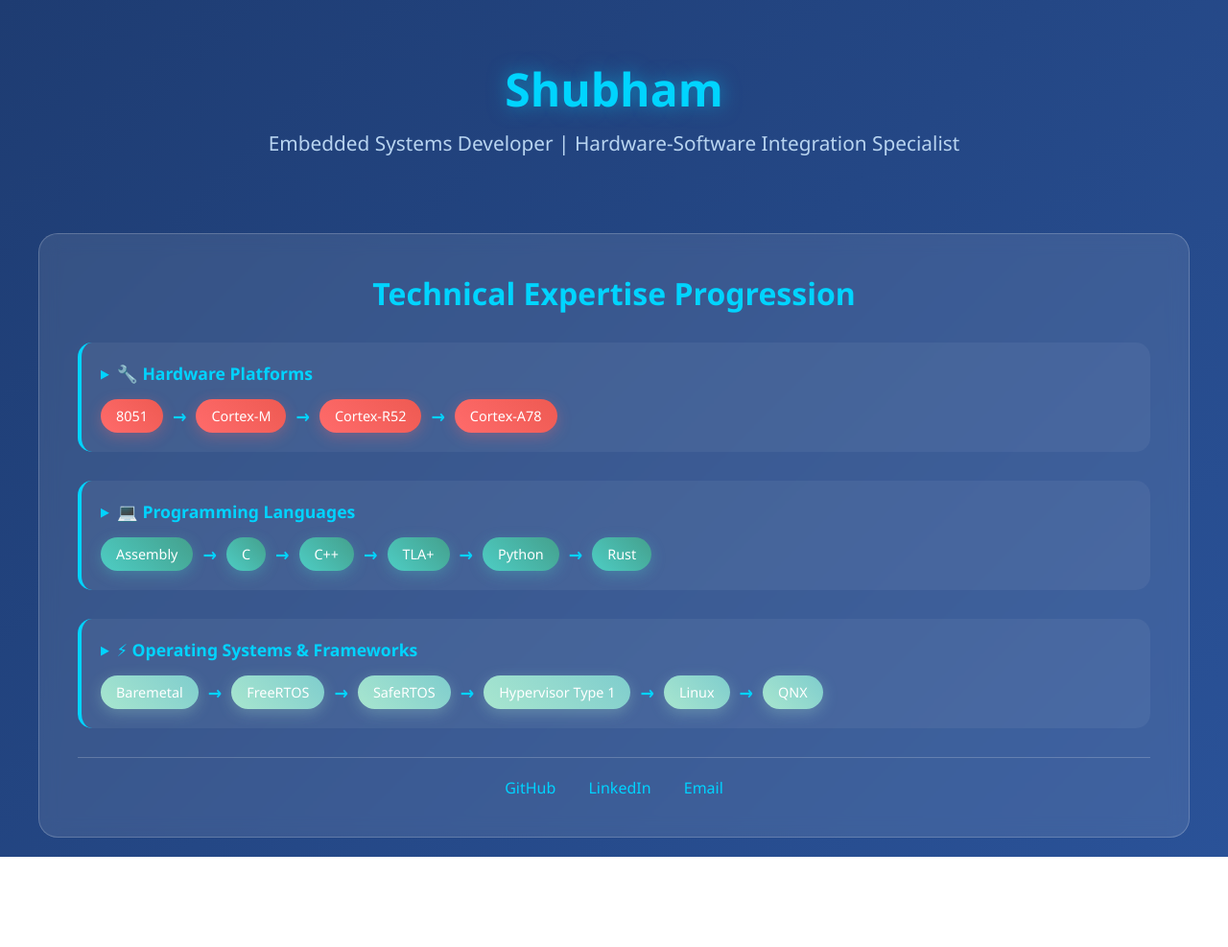
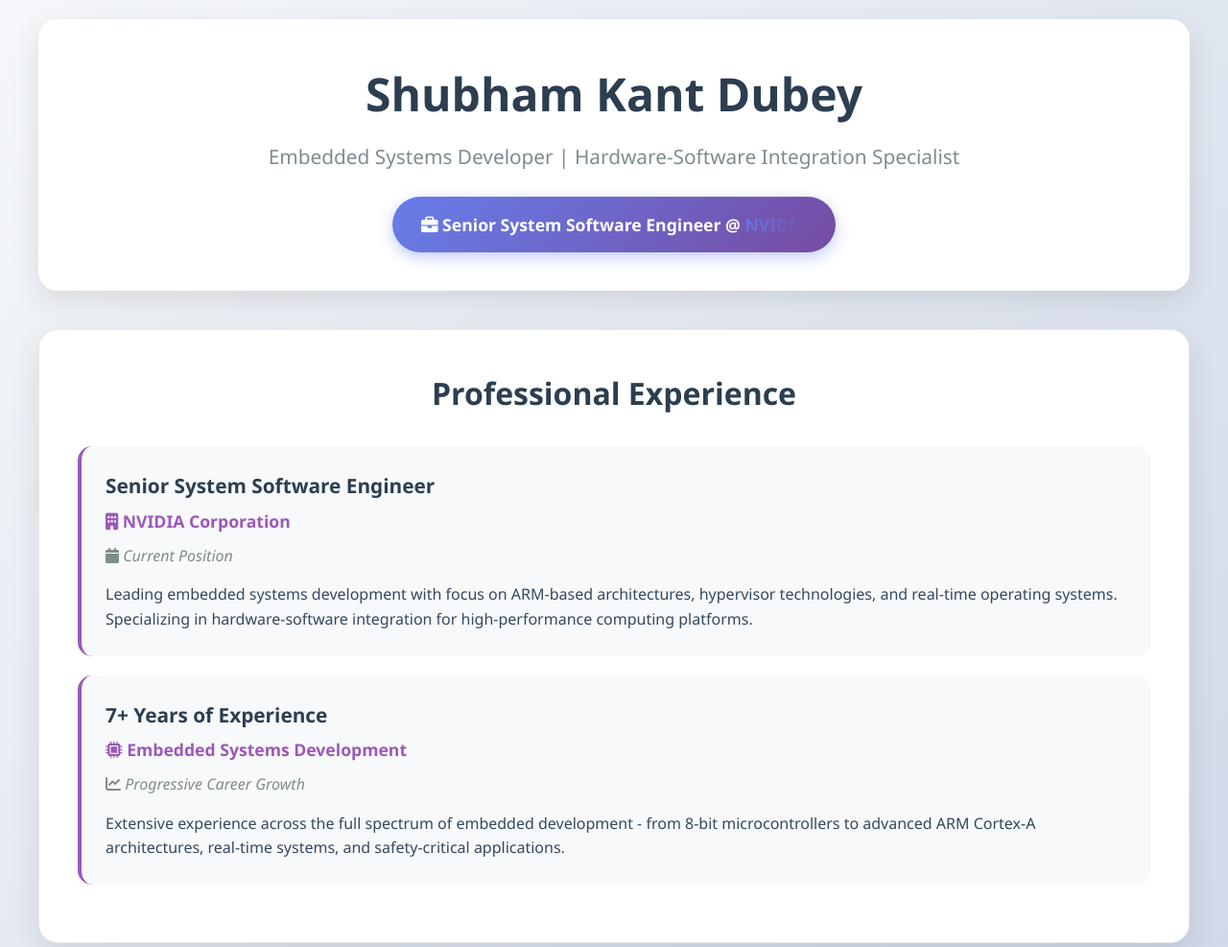
Before and after one commit to skd-byte/skd-byte.github.io, a plain HTML site: page index.html in a window 1280 px wide. Shown: the top 987 px of the page at 96% size. Before the commit the page ends 893 px from the top, so only its background shows below. Drawn offline with Linux system fonts and the light colour scheme.

Commit message:
Add initial Introduction updated

```diff
--- a/index.html
+++ b/index.html
@@ -4,6 +4,7 @@
     <meta charset="UTF-8">
     <meta name="viewport" content="width=device-width, initial-scale=1.0">
     <title>Shubham - Embedded Systems Developer</title>
+    <link rel="stylesheet" href="https://cdnjs.cloudflare.com/ajax/libs/font-awesome/6.0.0/css/all.min.css">
     <style>
         * {
             margin: 0;
@@ -13,10 +14,11 @@
 
         body {
             font-family: 'Segoe UI', Tahoma, Geneva, Verdana, sans-serif;
-            background: linear-gradient(135deg, #1e3c72 0%, #2a5298 100%);
-            color: #ffffff;
+            background: linear-gradient(135deg, #f5f7fa 0%, #c3cfe2 100%);
+            color: #2c3e50;
             min-height: 100vh;
             padding: 20px;
+            line-height: 1.6;
         }
 
         .container {
@@ -28,49 +30,72 @@
             text-align: center;
             margin-bottom: 40px;
             padding: 40px 0;
+            background: white;
+            border-radius: 20px;
+            box-shadow: 0 10px 30px rgba(0, 0, 0, 0.1);
         }
 
         .header h1 {
             font-size: 3rem;
             margin-bottom: 10px;
-            color: #00d4ff;
-            text-shadow: 0 0 20px rgba(0, 212, 255, 0.5);
+            color: #2c3e50;
+            font-weight: 700;
         }
 
         .header .subtitle {
             font-size: 1.3rem;
-            color: #b8d4f0;
-            font-weight: 300;
+            color: #7f8c8d;
+            font-weight: 400;
+            margin-bottom: 15px;
         }
 
-        .skills-section {
-            background: rgba(255, 255, 255, 0.1);
-            backdrop-filter: blur(10px);
+        .current-role {
+            background: linear-gradient(135deg, #667eea 0%, #764ba2 100%);
+            color: white;
+            padding: 15px 30px;
+            border-radius: 50px;
+            display: inline-block;
+            font-weight: 600;
+            font-size: 1.1rem;
+            margin-top: 10px;
+            box-shadow: 0 5px 15px rgba(102, 126, 234, 0.4);
+        }
+
+        .main-content {
+            display: grid;
+            grid-template-columns: 1fr;
+            gap: 30px;
+        }
+
+        .skills-section, .experience-section {
+            background: white;
             border-radius: 20px;
             padding: 40px;
-            border: 1px solid rgba(255, 255, 255, 0.2);
+            box-shadow: 0 10px 30px rgba(0, 0, 0, 0.1);
+            border: 1px solid #e8e8e8;
         }
 
-        .skills-title {
+        .section-title {
             text-align: center;
             font-size: 2rem;
             margin-bottom: 30px;
-            color: #00d4ff;
+            color: #2c3e50;
+            font-weight: 600;
         }
 
         .progression-track {
             margin-bottom: 30px;
-            padding: 20px;
-            background: rgba(255, 255, 255, 0.05);
+            padding: 25px;
+            background: #f8f9fa;
             border-radius: 15px;
-            border-left: 4px solid #00d4ff;
+            border-left: 4px solid #3498db;
         }
 
         .track-title {
             font-size: 1.1rem;
             font-weight: bold;
             margin-bottom: 15px;
-            color: #00d4ff;
+            color: #2c3e50;
             display: flex;
             align-items: center;
         }
@@ -79,6 +104,7 @@
             content: "▶";
             margin-right: 8px;
             font-size: 0.8rem;
+            color: #3498db;
         }
 
         .progression-line {
@@ -89,58 +115,143 @@
         }
 
         .tech-item {
-            background: linear-gradient(45deg, #00d4ff, #0099cc);
-            color: #ffffff;
-            padding: 8px 16px;
+            background: linear-gradient(135deg, #3498db, #2980b9);
+            color: white;
+            padding: 10px 18px;
             border-radius: 25px;
             font-size: 0.9rem;
             font-weight: 500;
-            box-shadow: 0 4px 15px rgba(0, 212, 255, 0.3);
+            box-shadow: 0 4px 15px rgba(52, 152, 219, 0.3);
             transition: all 0.3s ease;
             position: relative;
         }
 
         .tech-item:hover {
             transform: translateY(-2px);
-            box-shadow: 0 6px 20px rgba(0, 212, 255, 0.5);
+            box-shadow: 0 6px 20px rgba(52, 152, 219, 0.4);
         }
 
         .arrow {
-            color: #00d4ff;
+            color: #3498db;
             font-size: 1.2rem;
             font-weight: bold;
         }
 
         .hardware .tech-item {
-            background: linear-gradient(45deg, #ff6b6b, #ee5a52);
-            box-shadow: 0 4px 15px rgba(255, 107, 107, 0.3);
+            background: linear-gradient(135deg, #e74c3c, #c0392b);
+            box-shadow: 0 4px 15px rgba(231, 76, 60, 0.3);
         }
 
         .hardware .tech-item:hover {
-            box-shadow: 0 6px 20px rgba(255, 107, 107, 0.5);
+            box-shadow: 0 6px 20px rgba(231, 76, 60, 0.4);
         }
 
         .languages .tech-item {
-            background: linear-gradient(45deg, #4ecdc4, #44a08d);
-            box-shadow: 0 4px 15px rgba(78, 205, 196, 0.3);
+            background: linear-gradient(135deg, #2ecc71, #27ae60);
+            box-shadow: 0 4px 15px rgba(46, 204, 113, 0.3);
         }
 
         .languages .tech-item:hover {
-            box-shadow: 0 6px 20px rgba(78, 205, 196, 0.5);
+            box-shadow: 0 6px 20px rgba(46, 204, 113, 0.4);
         }
 
         .frameworks .tech-item {
-            background: linear-gradient(45deg, #a8e6cf, #7fcdcd);
-            box-shadow: 0 4px 15px rgba(168, 230, 207, 0.3);
+            background: linear-gradient(135deg, #f39c12, #e67e22);
+            box-shadow: 0 4px 15px rgba(243, 156, 18, 0.3);
         }
 
         .frameworks .tech-item:hover {
-            box-shadow: 0 6px 20px rgba(168, 230, 207, 0.5);
+            box-shadow: 0 6px 20px rgba(243, 156, 18, 0.4);
+        }
+
+        .experience-item {
+            padding: 25px;
+            margin-bottom: 20px;
+            background: #f8f9fa;
+            border-radius: 15px;
+            border-left: 4px solid #9b59b6;
+        }
+
+        .experience-item h3 {
+            color: #2c3e50;
+            font-size: 1.3rem;
+            margin-bottom: 5px;
+        }
+
+        .company {
+            color: #9b59b6;
+            font-weight: 600;
+            font-size: 1.1rem;
+            margin-bottom: 10px;
+        }
+
+        .duration {
+            color: #7f8c8d;
+            font-style: italic;
+            margin-bottom: 15px;
+        }
+
+        .experience-description {
+            color: #34495e;
+            line-height: 1.6;
+        }
+
+        .contact-info {
+            text-align: center;
+            margin-top: 30px;
+            padding-top: 25px;
+            border-top: 2px solid #ecf0f1;
+        }
+
+        .contact-link {
+            display: inline-flex;
+            align-items: center;
+            color: #2c3e50;
+            text-decoration: none;
+            margin: 0 20px;
+            padding: 12px 20px;
+            border-radius: 50px;
+            transition: all 0.3s ease;
+            background: #f8f9fa;
+            border: 2px solid #e8e8e8;
+        }
+
+        .contact-link:hover {
+            background: #3498db;
+            color: white;
+            transform: translateY(-2px);
+            box-shadow: 0 5px 15px rgba(52, 152, 219, 0.3);
+            border-color: #3498db;
+        }
+
+        .contact-link i {
+            font-size: 1.2rem;
+            margin-right: 8px;
+        }
+
+        .github-link:hover {
+            background: #333;
+            border-color: #333;
+        }
+
+        .linkedin-link:hover {
+            background: #0077b5;
+            border-color: #0077b5;
+        }
+
+        .email-link:hover {
+            background: #ea4335;
+            border-color: #ea4335;
         }
 
         @media (max-width: 768px) {
             .header h1 {
                 font-size: 2rem;
+            }
+
+            .current-role {
+                font-size: 1rem;
+                padding: 12px 25px;
             }
 
             .progression-line {
@@ -149,43 +260,63 @@
 
             .tech-item {
                 font-size: 0.8rem;
-                padding: 6px 12px;
+                padding: 8px 14px;
             }
 
-            .skills-section {
-                padding: 20px;
+            .skills-section, .experience-section {
+                padding: 25px;
+            }
+
+            .contact-link {
+                margin: 10px;
+                padding: 10px 15px;
             }
         }
 
-        .contact-info {
-            text-align: center;
-            margin-top: 30px;
-            padding-top: 20px;
-            border-top: 1px solid rgba(255, 255, 255, 0.2);
-        }
-
-        .contact-info a {
-            color: #00d4ff;
-            text-decoration: none;
-            margin: 0 15px;
-            transition: color 0.3s ease;
-        }
-
-        .contact-info a:hover {
-            color: #ffffff;
-            text-shadow: 0 0 10px rgba(0, 212, 255, 0.7);
+        .highlight {
+            background: linear-gradient(135deg, #667eea 0%, #764ba2 100%);
+            -webkit-background-clip: text;
+            -webkit-text-fill-color: transparent;
+            background-clip: text;
+            font-weight: 700;
         }
     </style>
 </head>
 <body>
     <div class="container">
         <div class="header">
-            <h1>Shubham</h1>
+            <h1>Shubham Kant Dubey</h1>
             <p class="subtitle">Embedded Systems Developer | Hardware-Software Integration Specialist</p>
+            <div class="current-role">
+                <i class="fas fa-briefcase"></i> Senior System Software Engineer @ <span class="highlight">NVIDIA</span>
+            </div>
+        </div>
+
+        <div class="main-content">
+            <div class="experience-section">
+                <h2 class="section-title">Professional Experience</h2>
+
+                <div class="experience-item">
+                    <h3>Senior System Software Engineer</h3>
+                    <div class="company"><i class="fas fa-building"></i> NVIDIA Corporation</div>
+                    <div class="duration"><i class="fas fa-calendar"></i> Current Position</div>
+                    <div class="experience-description">
+                        Leading embedded systems development with focus on ARM-based architectures, hypervisor technologies, and real-time operating systems. Specializing in hardware-software integration for high-performance computing platforms.
+                    </div>
+                </div>
+
+                <div class="experience-item">
+                    <h3>7+ Years of Experience</h3>
+                    <div class="company"><i class="fas fa-microchip"></i> Embedded Systems Development</div>
+                    <div class="duration"><i class="fas fa-chart-line"></i> Progressive Career Growth</div>
+                    <div class="experience-description">
+                        Extensive experience across the full spectrum of embedded development - from 8-bit microcontrollers to advanced ARM Cortex-A architectures, real-time systems, and safety-critical applications.
+                    </div>
+                </div>
             </div>
 
             <div class="skills-section">
-            <h2 class="skills-title">Technical Expertise Progression</h2>
+                <h2 class="section-title">Technical Expertise Progression</h2>
 
                 <div class="progression-track hardware">
                     <div class="track-title">🔧 Hardware Platforms</div>
@@ -210,10 +341,6 @@
                         <span class="tech-item">C++</span>
                         <span class="arrow">→</span>
                         <span class="tech-item">TLA+</span>
-                    <span class="arrow">→</span>
-                    <span class="tech-item">Python</span>
-                    <span class="arrow">→</span>
-                    <span class="tech-item">Rust</span>
                     </div>
                 </div>
 
@@ -229,15 +356,20 @@
                         <span class="tech-item">Hypervisor Type 1</span>
                         <span class="arrow">→</span>
                         <span class="tech-item">Linux</span>
-                    <span class="arrow">→</span>
-                    <span class="tech-item">QNX</span>
                     </div>
                 </div>
 
                 <div class="contact-info">
-                <a href="https://github.com/skd-byte" target="_blank">GitHub</a>
-                <a href="https://linkedin.com/in/your-profile" target="_blank">LinkedIn</a>
-                <a href="mailto:your.email@example.com">Email</a>
+                    <a href="https://github.com/skd-byte" target="_blank" class="contact-link github-link">
+                        <i class="fab fa-github"></i> GitHub
+                    </a>
+                    <a href="https://www.linkedin.com/in/shubhamkantdubey/" target="_blank" class="contact-link linkedin-link">
+                        <i class="fab fa-linkedin-in"></i> LinkedIn
+                    </a>
+                    <a href="mailto:shubham.kant.dubey@gmail.com" class="contact-link email-link">
+                        <i class="fas fa-envelope"></i> Email
+                    </a>
+                </div>
             </div>
         </div>
     </div>
@@ -270,6 +402,28 @@
                 }, index * 100);
             });
         });
+
+        // Animate sections on scroll
+        const observerOptions = {
+            threshold: 0.1,
+            rootMargin: '0px 0px -50px 0px'
+        };
+
+        const observer = new IntersectionObserver((entries) => {
+            entries.forEach(entry => {
+                if (entry.isIntersecting) {
+                    entry.target.style.opacity = '1';
+                    entry.target.style.transform = 'translateY(0)';
+                }
+            });
+        }, observerOptions);
+
+        document.querySelectorAll('.experience-section, .skills-section').forEach(section => {
+            section.style.opacity = '0';
+            section.style.transform = 'translateY(30px)';
+            section.style.transition = 'all 0.8s ease';
+            observer.observe(section);
+        });
     </script>
 </body>
 </html>
```
Lines whose indentation alone changed are shown as unchanged.
